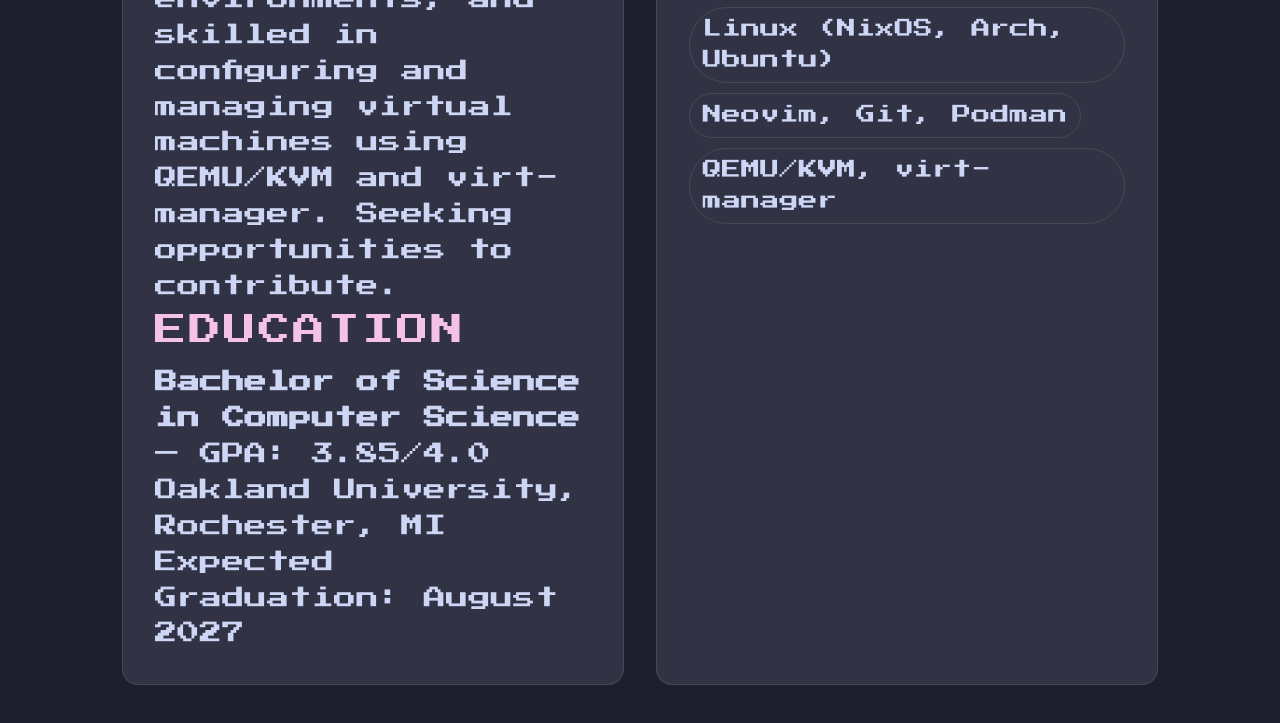
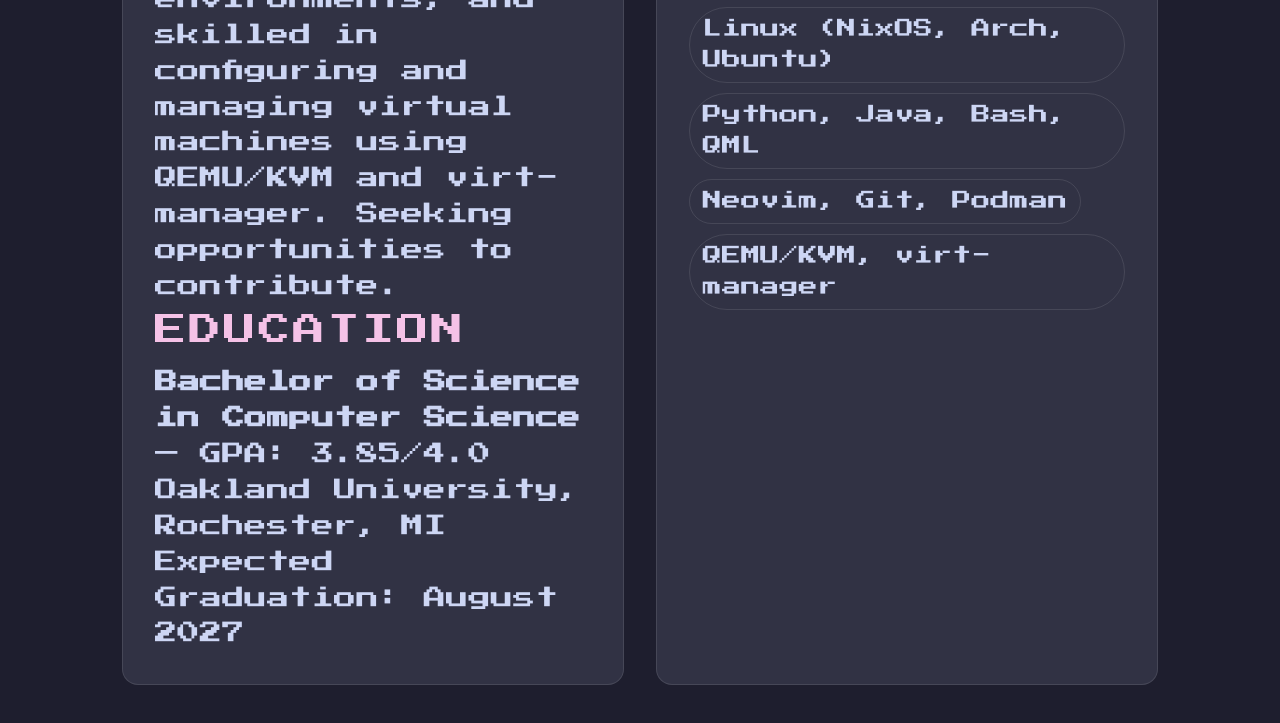
Before and after one commit to Zergling25/Zerg.github.io, a plain HTML site: page index.html in a window 1280 px wide. Shown: the part 958-1681 px from the top of the page. Drawn offline with Linux system fonts and the light colour scheme.

Commit message:
Add files via upload

```diff
--- a/index.html
+++ b/index.html
@@ -57,6 +57,7 @@
                 <h2 class="title">Skills / Tooling</h2>
                 <ul class="pill-list">
                     <li>Linux (NixOS, Arch, Ubuntu)</li>
+                    <li>Python, Java, Bash, QML</li>
                     <li>Neovim, Git, Podman</li>
                     <li>QEMU/KVM, virt-manager</li>
                 </ul>
```
